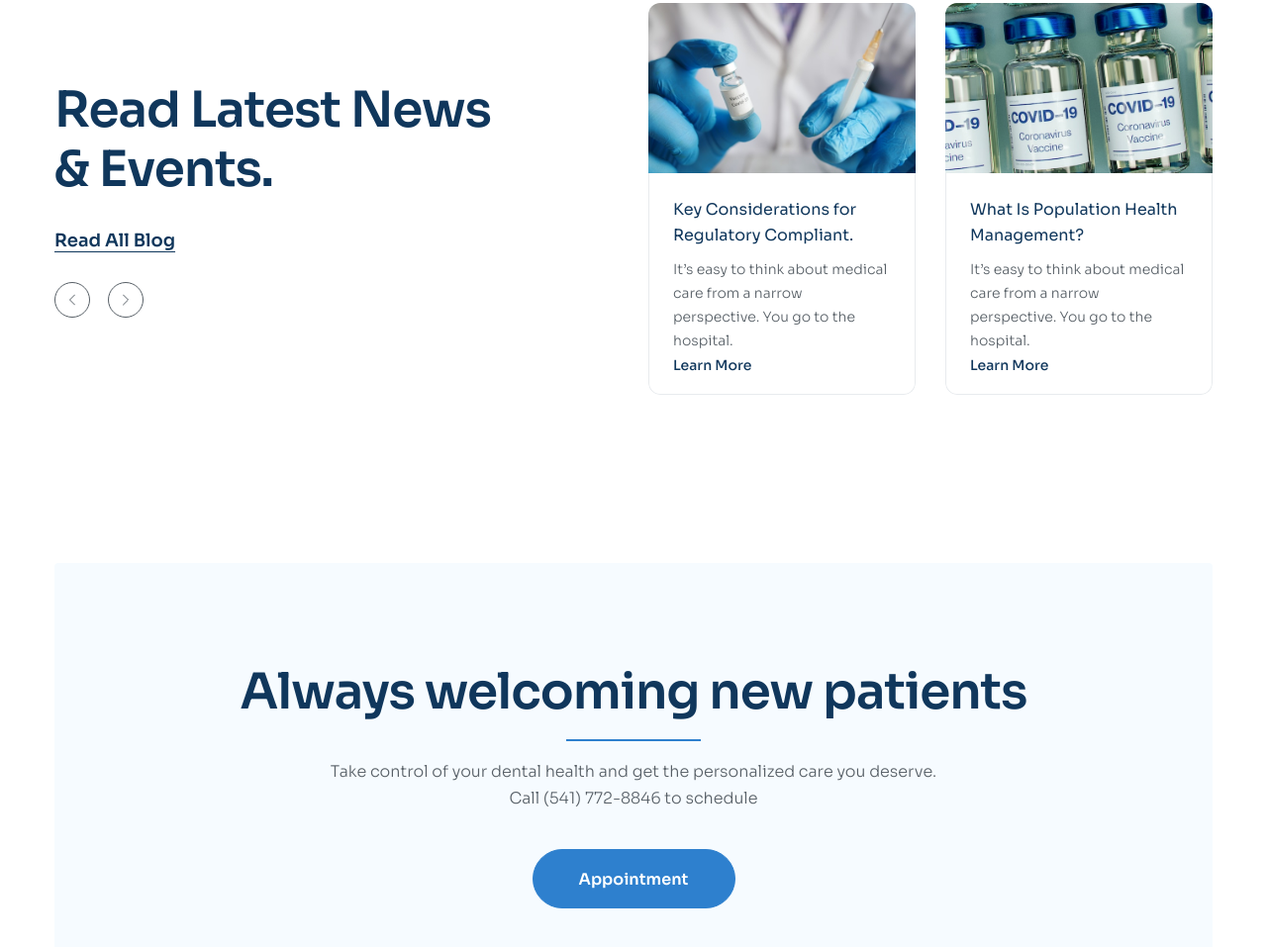
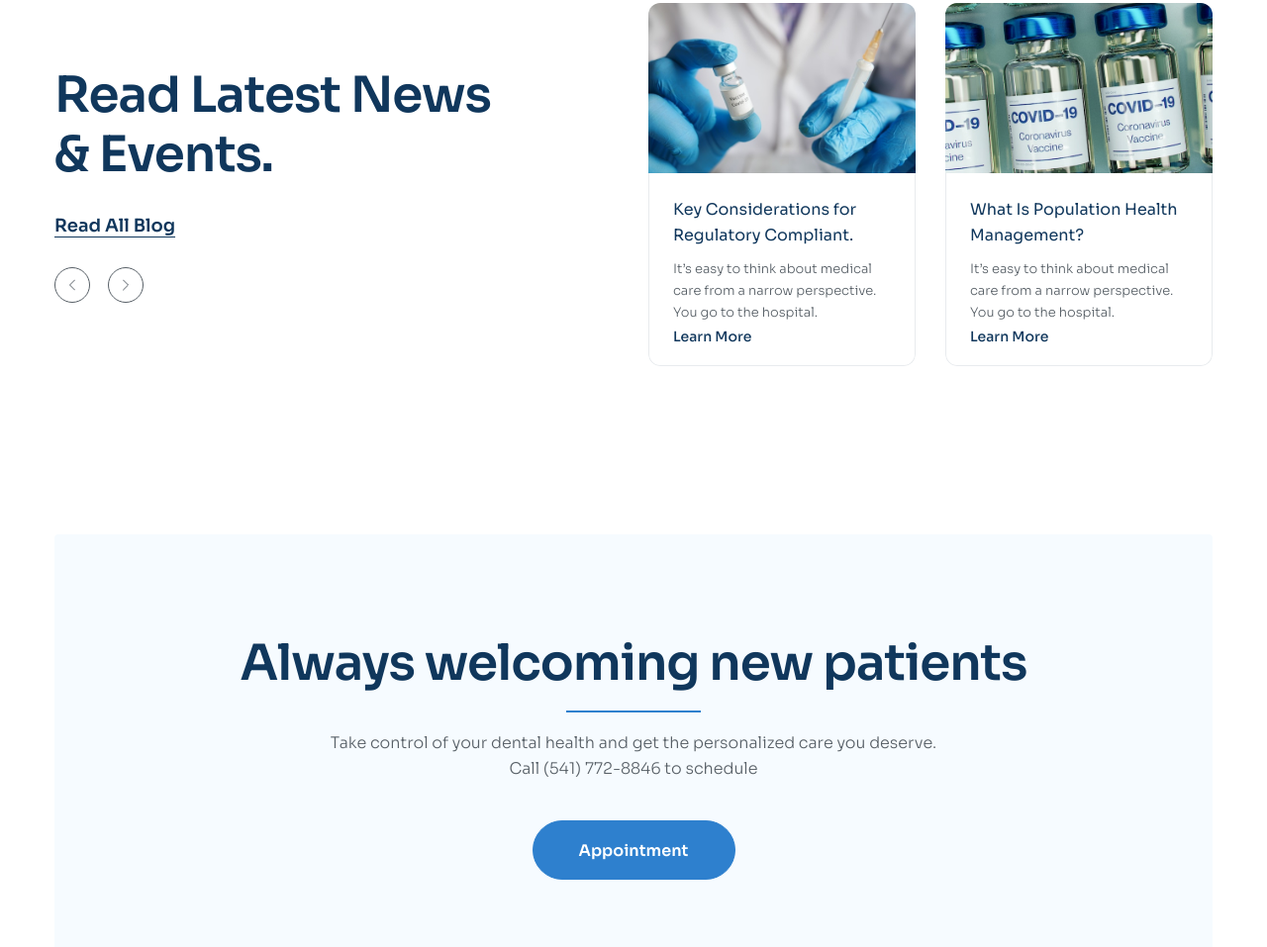
Before and after one commit to quanpham2k3ss/f8-htmlcss-03, a plain HTML site: page index.html in a window 1280 px wide. Shown: the part 5115-6072 px from the top of the page at 99% size. Drawn offline with nearby package versions, Linux system fonts and the light colour scheme.

Commit message:
Sửa lại phần News-desc

```diff
--- a/assets/css/styles.css
+++ b/assets/css/styles.css
@@ -643,7 +643,7 @@ input, textarea, select, button {
     margin-top: 10px;
     color: #575F66;
     font-weight: 300;
-    font-size: 1.4rem;
+    font-size: 1.3rem;
     line-height: 1.71; /* 171.429% */
 }
 
```
Also changed, not shown: index.html (+1 -2 lines).
